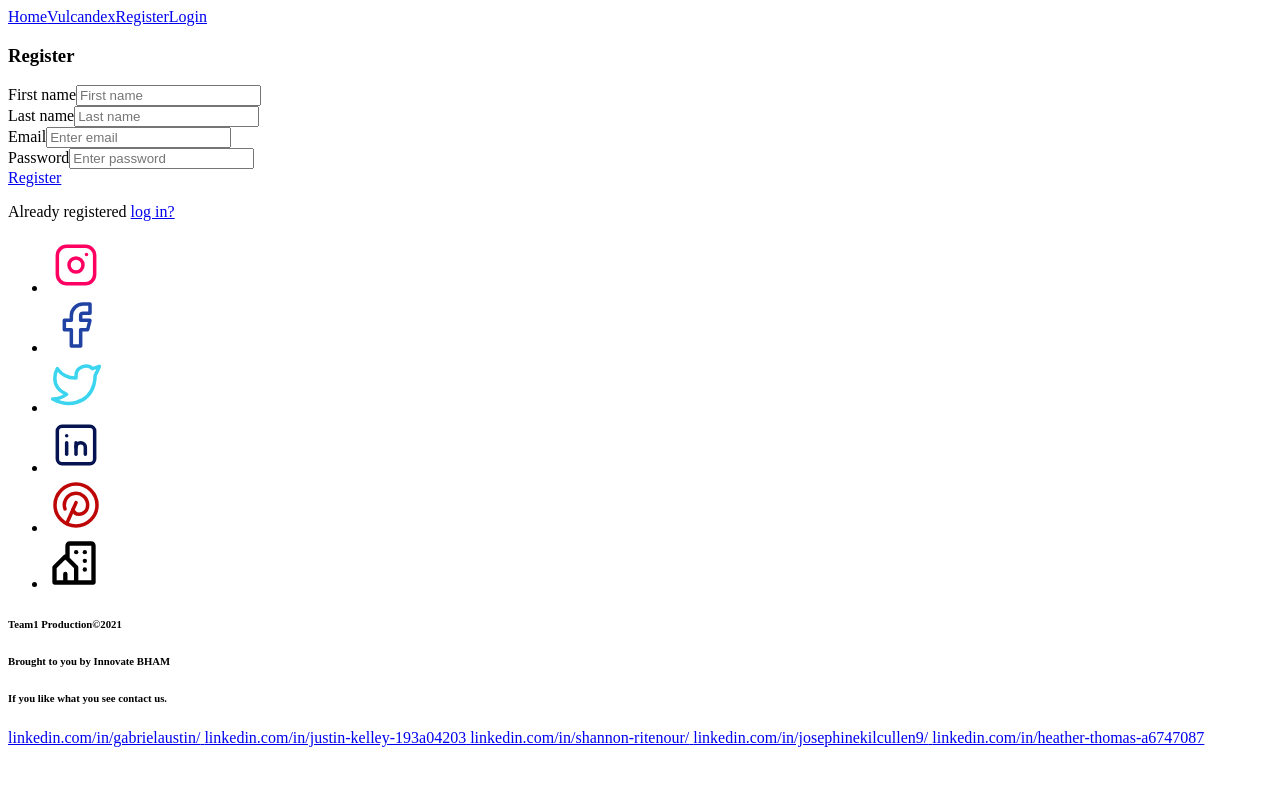
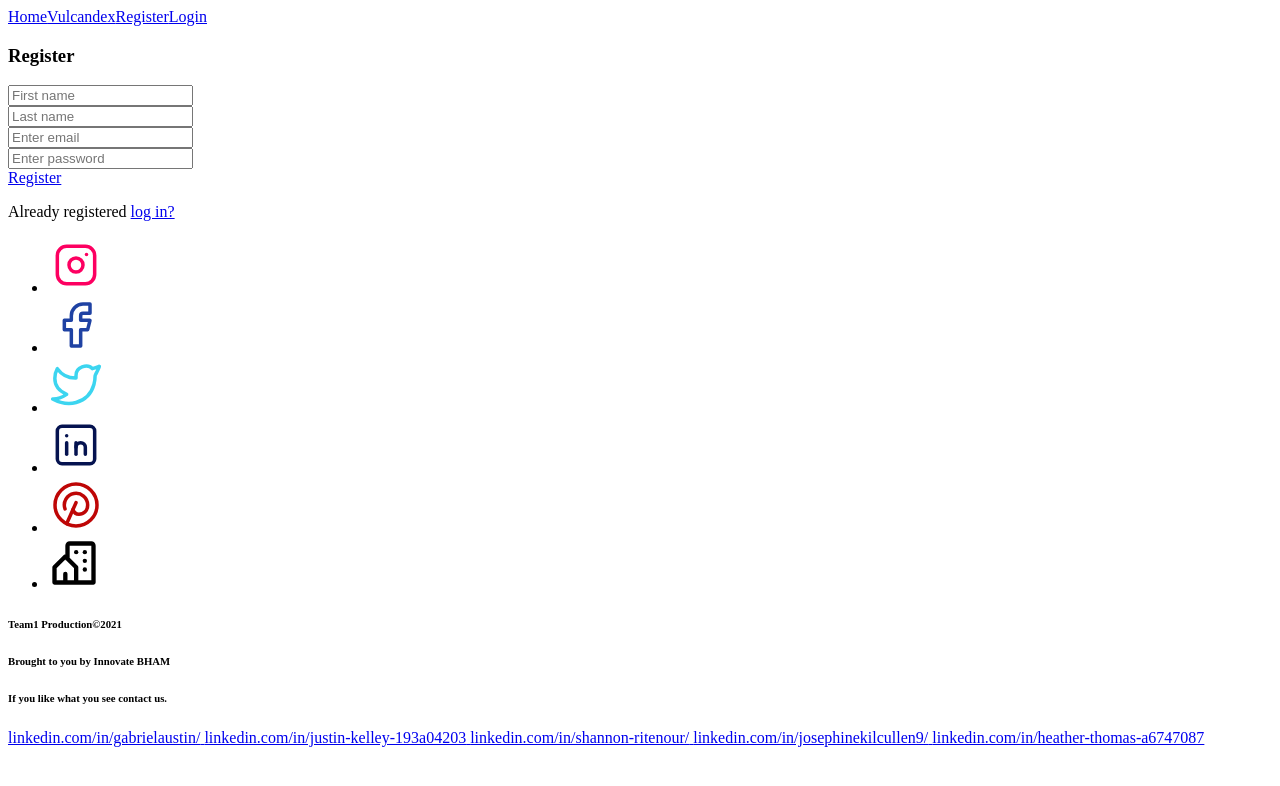
Before and after one commit to sritenour4/vulcan-quest, a React app: page /signup in a window 1280 px wide. Shown: the top 786 px of the page. Built offline with nearby package versions, Linux system fonts and the light colour scheme.

Commit message:
fixed styling on input fields

```diff
--- a/src/client/components/Login.tsx
+++ b/src/client/components/Login.tsx
@@ -10,13 +10,13 @@ export default class Login extends Component {
             <h3 className="text-center">Log in</h3>
 
             <div className="form-group text-left d-flex justify-content-center">
-                <label>Email</label>
-                <input type="email" className="form-control col-sm-4" placeholder="Enter email" />
+                {/* <label>Email</label> */}
+                <input type="email" className="form-control col-sm-5" placeholder="Enter email" />
             </div>
 
             <div className="form-group d-flex justify-content-center">
-                <label>Password</label>
-                <input type="password" className="form-control col-sm-4" placeholder="Enter password" />
+                {/* <label>Password</label> */}
+                <input type="password" className="form-control col-sm-5" placeholder="Enter password" />
             </div>
 
             <div className="form-group d-flex justify-content-center">
--- a/src/client/components/SignUp.tsx
+++ b/src/client/components/SignUp.tsx
@@ -8,23 +8,23 @@ export default class SignUp extends Component {
                 <h3 className="text-center">Register</h3>
 
                 <div className="form-group d-flex justify-content-center">
-                    <label>First name</label>
-                    <input type="text" className="form-control col-sm-4" placeholder="First name" />
+                    {/* <label>First name</label> */}
+                    <input type="text" className="form-control col-sm-5" placeholder="First name" />
                 </div>
 
                 <div className="form-group d-flex justify-content-center">
-                    <label>Last name</label>
-                    <input type="text" className="form-control col-sm-4" placeholder="Last name" />
+                    {/* <label>Last name</label> */}
+                    <input type="text" className="form-control col-sm-5" placeholder="Last name" />
                 </div>
 
                 <div className="form-group d-flex justify-content-center">
-                    <label>Email</label>
-                    <input type="email" className="form-control col-sm-4" placeholder="Enter email" />
+                    {/* <label>Email</label> */}
+                    <input type="email" className="form-control col-sm-5" placeholder="Enter email" />
                 </div>
 
                 <div className="form-group d-flex justify-content-center">
-                    <label>Password</label>
-                    <input type="password" className="form-control col-sm-4" placeholder="Enter password" />
+                    {/* <label>Password</label> */}
+                    <input type="password" className="form-control col-sm-5" placeholder="Enter password" />
                 </div>
 
                 <Link to={`/login`}  type="submit" className="btn btn-dark btn-lg btn-block">Register</Link>
```
